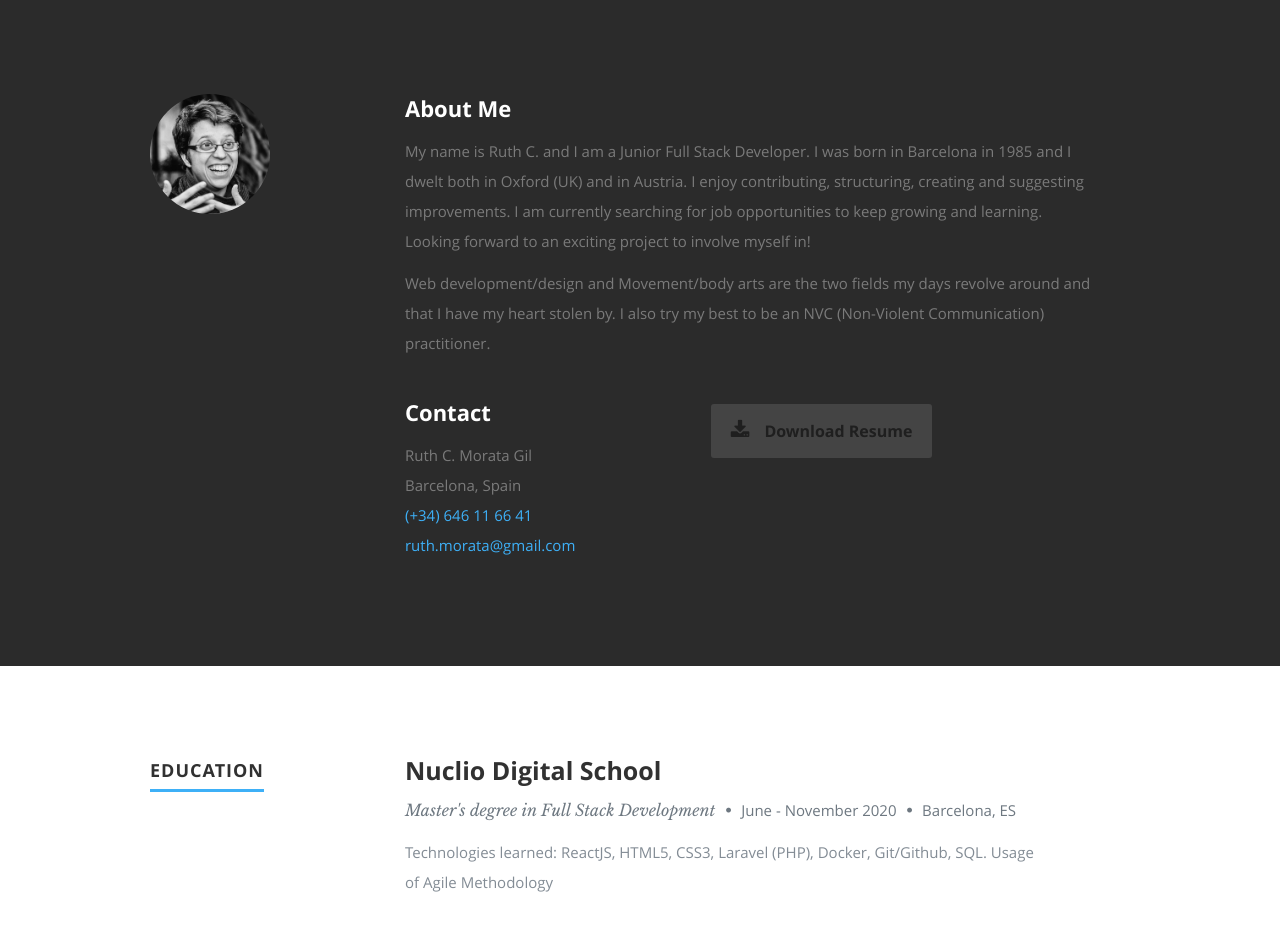
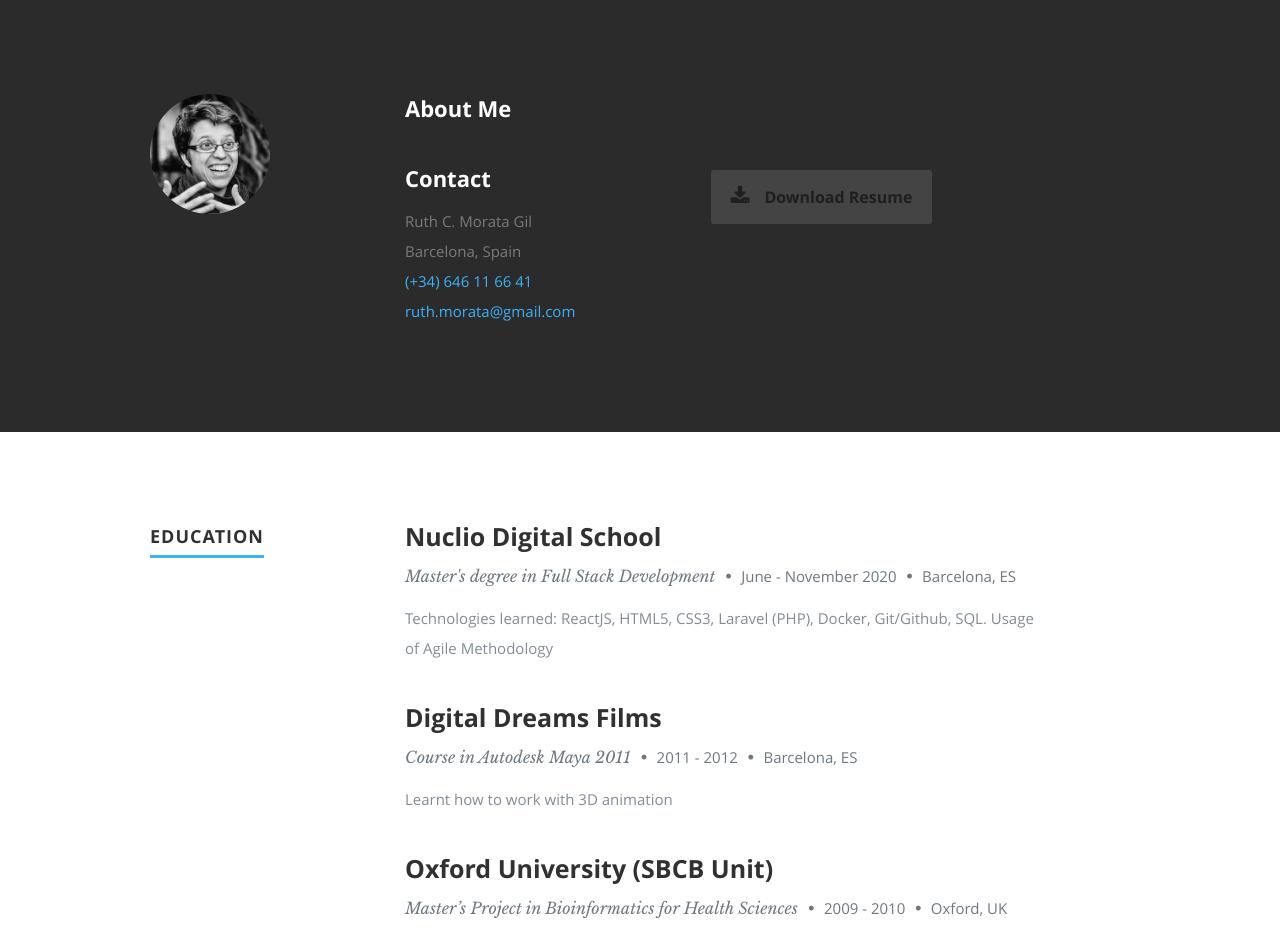
Before and after one commit to ruthcmoratagil/React-Portfolio, a React (Create React App) app: page / in a window 1280 px wide. Shown: the part 802-1735 px from the top of the page. Built offline with nearby package versions, Linux system fonts and the light colour scheme.

Commit message:
About updated

```diff
--- a/src/Components/About.js
+++ b/src/Components/About.js
@@ -5,8 +5,8 @@ class About extends Component {
         if (this.props.data) {
             var name = this.props.data.name;
             var profilepic = 'images/' + this.props.data.image;
-            var bioFirst = this.props.data.biofirst;
-            var bioSecond = this.props.data.biosecond;
+            var bio1 = this.props.data.bio1;
+            var bio2 = this.props.data.bio2;
             var street = this.props.data.address.street;
             var country = this.props.data.address.country;
             var city = this.props.data.address.city;
@@ -23,8 +23,8 @@ class About extends Component {
                     </div>
                     <div className="nine columns main-col">
                         <h2>About Me</h2>
-                        <p>{bioFirst}</p>
-                        <p>{bioSecond}</p>
+                        <p>{bio1}</p>
+                        <p>{bio2}</p>
                         <div className="row">
                             <div className="columns contact-details">
                                 <h2>Contact</h2>
```
